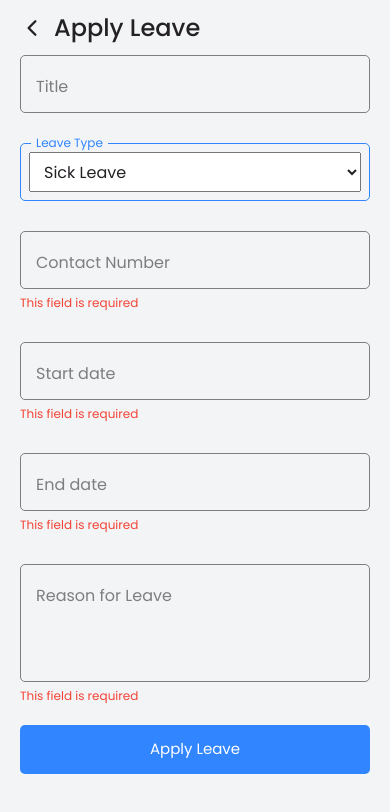
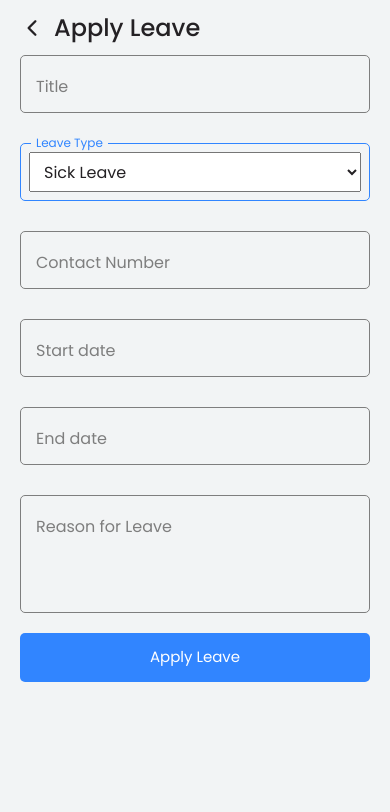
Before and after one commit to kunjladumor/HR-Attendee, a React Native app: screen /ApplyLeave in a window 390 px wide. Shown: the top 812 px of the page. Built offline with nearby package versions, Linux system fonts and the light colour scheme; what react-native-appwrite would draw is missing.

Commit message:
Refactor form validation in ApplyLeaveScreen.js

```diff
--- a/src/screens/ApplyLeaveScreen.js
+++ b/src/screens/ApplyLeaveScreen.js
@@ -92,36 +92,36 @@ const ApplyLeaveScreen = ({ navigation }) => {
           value={pickerValue}
           onChangeText={setPickerValue}
           options={pickerOptions}
-          error={pickerValue === "" ? "This field is required" : ""}
         />
+
         <Inputs
           type="number"
           placeholder="Contact Number"
           value={numberValue}
           onChangeText={setNumberValue}
-          error={numberValue === "" ? "This field is required" : ""}
         />
+
         <Inputs
           type="date"
           placeholder="Start date"
           value={startDate}
           onChangeText={setStartDate}
-          error={startDate === "" ? "This field is required" : ""}
         />
+
         <Inputs
           type="date"
           placeholder="End date"
           value={endDate}
           onChangeText={setEndDate}
-          error={endDate === "" ? "This field is required" : ""}
         />
+
         <Inputs
           type="textarea"
           placeholder="Reason for Leave"
           value={textareaValue}
           onChangeText={setTextareaValue}
-          error={textareaValue === "" ? "This field is required" : ""}
         />
+
         <View style={CommonStyles.footer}>
           <CustomButton
             title="Apply Leave"
```
